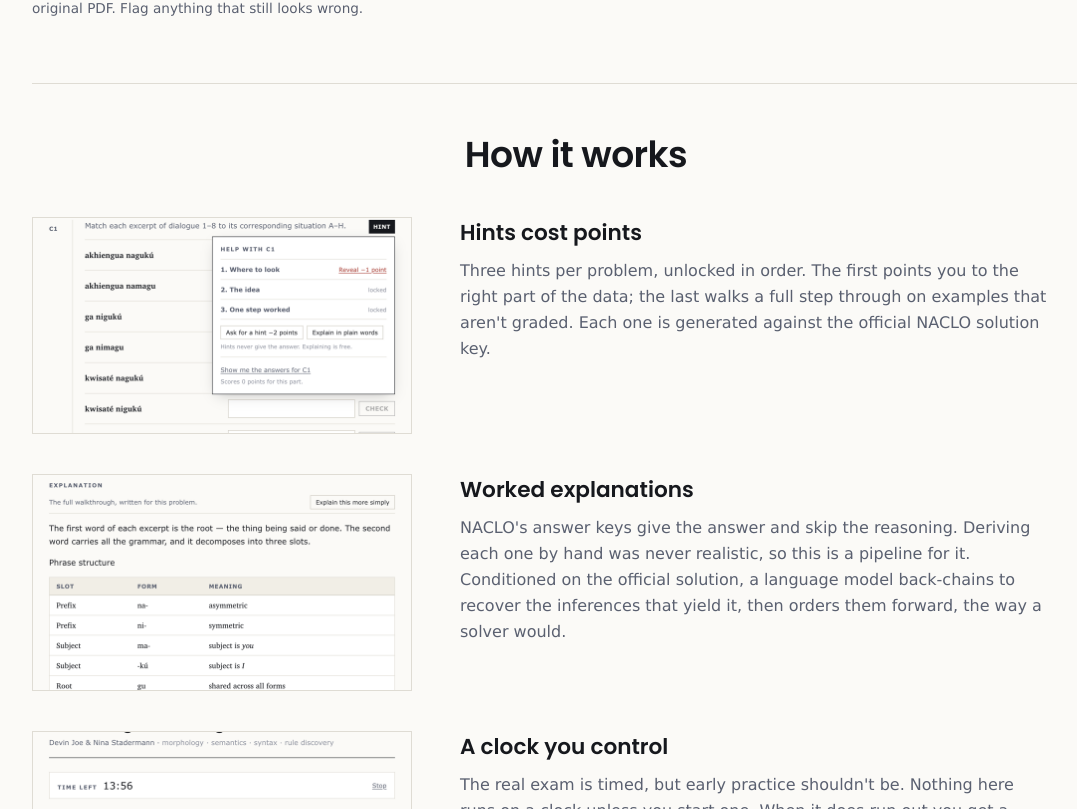
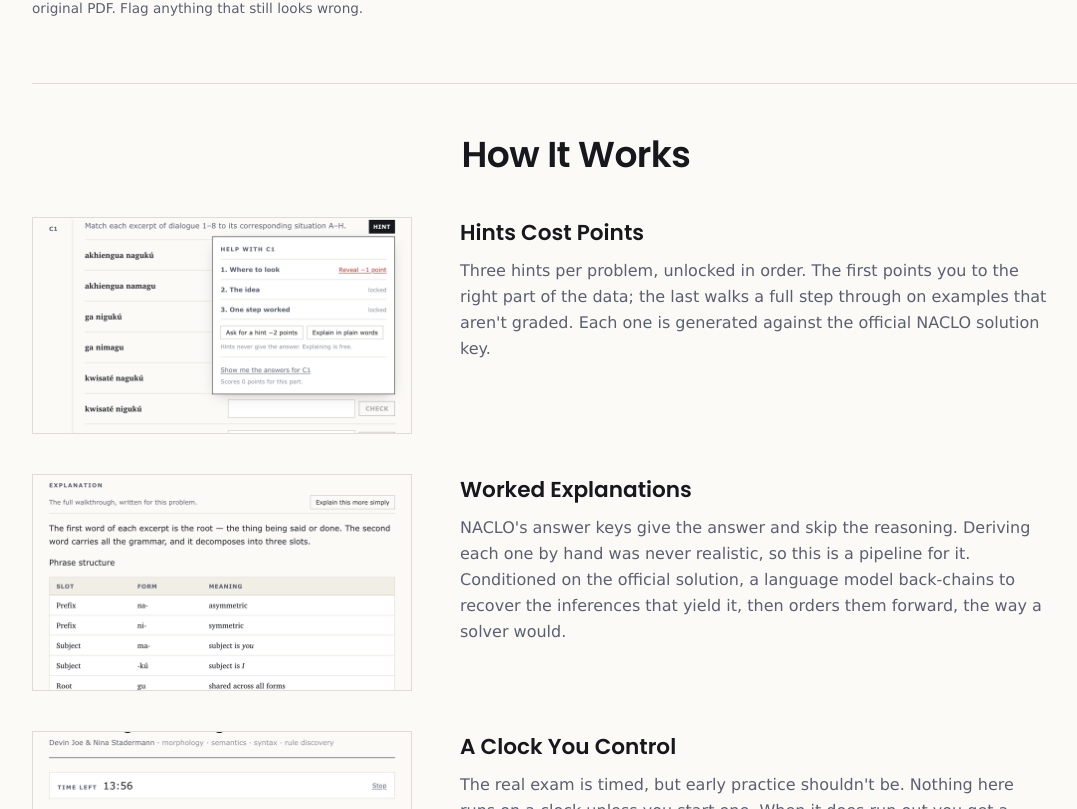
Before and after one commit to lapark714/naclo_thing, a Next.js app: page / in a window 1280 px wide. Shown: the part 391-1200 px from the top of the page, without its empty margins (64-1141 px from the left). Built offline with nearby package versions, Linux system fonts and the light colour scheme.

Commit message:
changed sub-headers on landing page to uppercase

```diff
--- a/app/page.tsx
+++ b/app/page.tsx
@@ -92,7 +92,7 @@ export default function Home() {
             heads a pitch, on the one page that already carries a 3.5rem
             wordmark. The label style stays everywhere else. */}
         <h2 className="font-heading text-center text-[2.25rem] leading-[1.25] tracking-[-0.015em]">
-          How it works
+          How It Works
         </h2>
         {/* Real screenshots, all cropped to the same window on a live problem
             page, so the three read as one app rather than three mockups. They
@@ -103,19 +103,19 @@ export default function Home() {
         <dl className="mt-10 grid gap-y-10">
           {[
             {
-              title: "Hints cost points",
+              title: "Hints Cost Points",
               body: "Three hints per problem, unlocked in order. The first points you to the right part of the data; the last walks a full step through on examples that aren't graded. Each one is generated against the official NACLO solution key.",
               src: "/how/hints.png",
               alt: "A help panel open over a Kogi matching question, listing three hints. The first offers to reveal for one point, the other two are locked, and a line below says hints never give the answer.",
             },
             {
-              title: "Worked explanations",
+              title: "Worked Explanations",
               body: "NACLO's answer keys give the answer and skip the reasoning. Deriving each one by hand was never realistic, so this is a pipeline for it. Conditioned on the official solution, a language model back-chains to recover the inferences that yield it, then orders them forward, the way a solver would.",
               src: "/how/explanation.png",
               alt: "A written walkthrough that breaks a Kogi phrase into a root and three grammar slots, with a table pairing each slot to its form and meaning.",
             },
             {
-              title: "A clock you control",
+              title: "A Clock You Control",
               body: "The real exam is timed, but early practice shouldn't be. Nothing here runs on a clock unless you start one. When it does run out you get a banner and nothing else, so your answers keep working, and the problem stays open as long as you want it.",
               src: "/how/timer.png",
               alt: "A timer at the top of a problem reading thirteen minutes fifty-six seconds left, with a Stop link beside it and the problem text below.",
```
